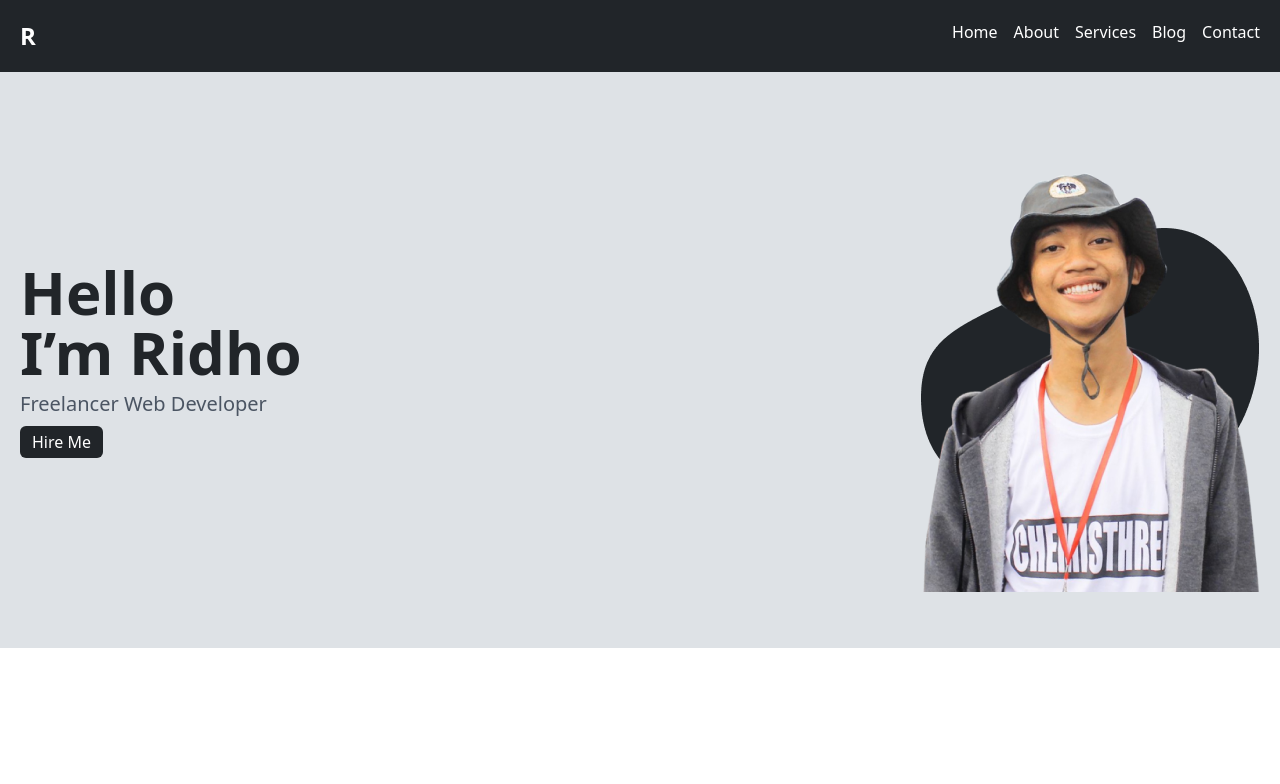
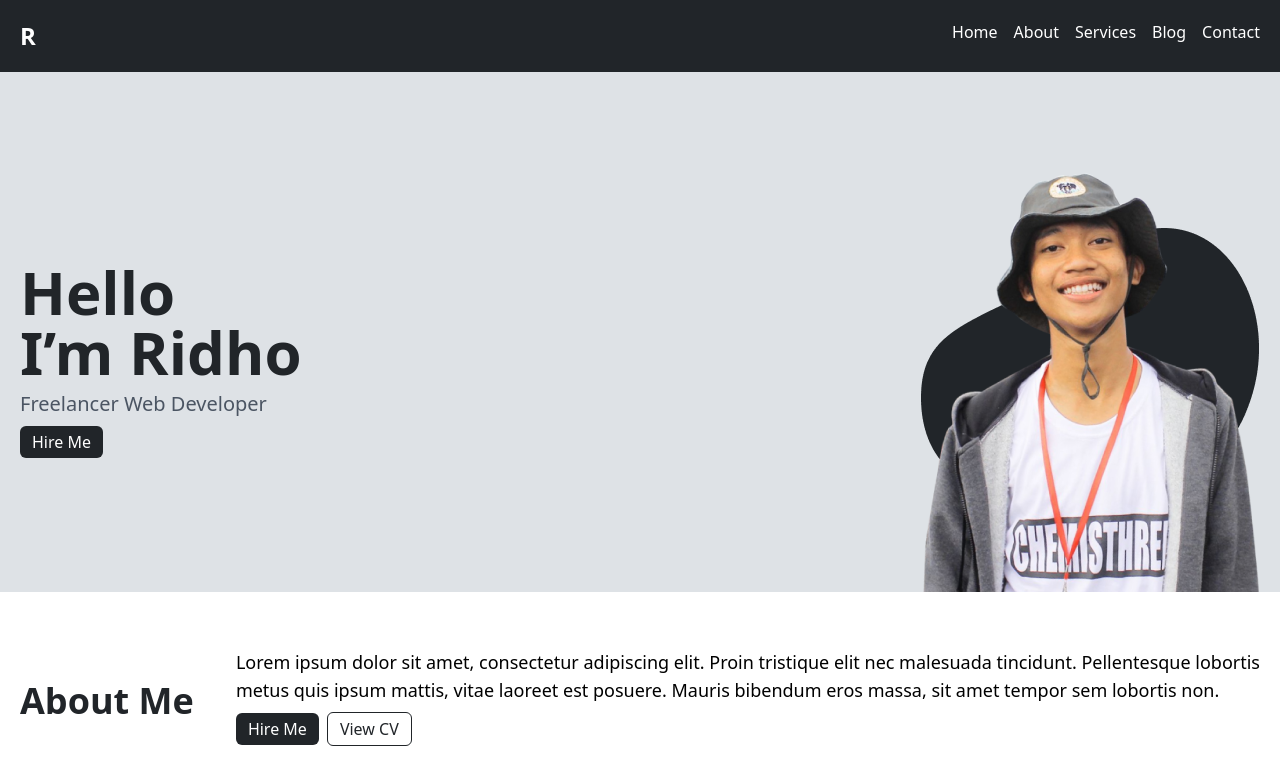
Before and after one commit to samaahmed1/R-Portfolio, a React (Create React App) app: page / in a window 1280 px wide. Shown: the top 784 px of the page. Built offline with nearby package versions, Linux system fonts and the light colour scheme.

Commit message:
Add: About Component & Update: ButtonWhite Component

```diff
--- a/src/App.js
+++ b/src/App.js
@@ -1,3 +1,4 @@
+import About from "./components/About";
 import Hero from "./components/Hero";
 import Header from "./components/layout/Header";
 
@@ -6,6 +7,7 @@ function App() {
     <>
       <Header />
       <Hero />
+      <About />
     </>
   );
 }
--- /dev/null
+++ b/src/components/About.jsx
@@ -0,0 +1,24 @@
+import ButtonDark from "./ButtonDark";
+import ButtonWhite from "./ButtonWhite";
+
+function About() {
+  return (
+    <section className="py-14">
+      <div className="container px-5 flex justify-center md:justify-between items-center gap-7 md:gap-0 flex-wrap mx-auto">
+        <div className="col">
+          <h2 className="text-[#212529] text-3xl md:text-4xl font-bold">About Me</h2>
+        </div>
+        <div class="col">
+          <p className="text-lg">
+            Lorem ipsum dolor sit amet, consectetur adipiscing elit. Proin tristique elit nec malesuada tincidunt. Pellentesque lobortis <br /> metus quis ipsum mattis, vitae laoreet est posuere.
+            Mauris bibendum eros massa, sit amet tempor sem lobortis non.
+          </p>
+
+          <ButtonDark content="Hire Me" />
+          <ButtonWhite content="View CV" className="m-2" />
+        </div>
+      </div>
+    </section>
+  );
+}
+export default About;
--- a/src/components/ButtonWhite.jsx
+++ b/src/components/ButtonWhite.jsx
@@ -1,4 +1,4 @@
-function ButtonWhite({ content }) {
-  return <button className="text-[#212529] border border-[#212529] py-1 px-3 rounded-md mt-2">{content}</button>;
+function ButtonWhite({ content, className }) {
+  return <button className={`text-[#212529] border border-[#212529] py-1 px-3 rounded-md mt-2 ${className}`}>{content}</button>;
 }
 export default ButtonWhite;
--- a/src/components/Hero.jsx
+++ b/src/components/Hero.jsx
@@ -2,7 +2,7 @@ import ButtonDark from "./ButtonDark";
 
 function Hero() {
   return (
-    <section className="py-14 bg-[#DEE2E6]">
+    <section className="pt-14 bg-[#DEE2E6]">
       <div className="container px-5 flex justify-center md:justify-between items-center gap-7 md:gap-0 flex-wrap mx-auto">
         <div className="col text-center md:text-start">
           <h1 className="text-[#212529] text-4xl md:text-6xl font-bold">
```
